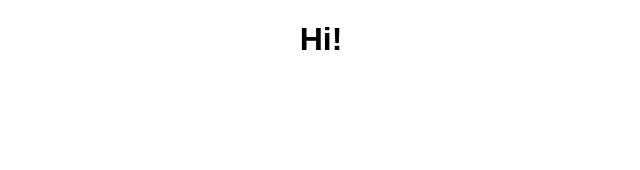
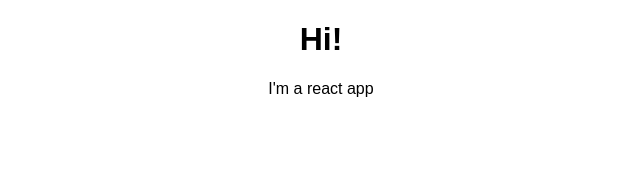
Before and after one commit to Oxydeo/openproject-test, a React (Create React App) app: page / in a window 1280 px wide. Shown: the top 170 px of the page, without its empty margins (319-959 px from the left). Built offline with nearby package versions, Linux system fonts and the light colour scheme.

Commit message:
2nd version

```diff
--- a/src/App.js
+++ b/src/App.js
@@ -6,6 +6,7 @@ class App extends Component {
     return (
       <div className="App">
         <h1>Hi!</h1>
+        <p>I'm a react app</p>
       </div>
     );
   }
```
